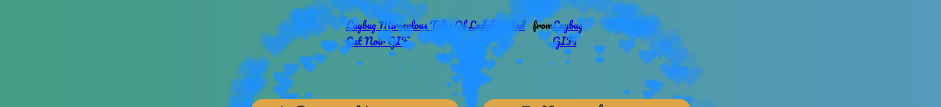
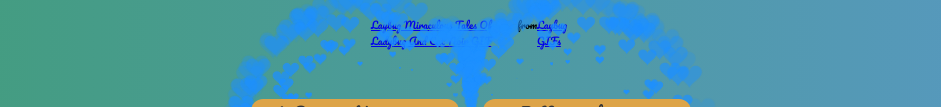
Before and after one commit to JimmyMP/Sorpresa, a plain HTML site: page index.html in a window 1280 px wide. Shown: the part 183-290 px from the top of the page, without its empty margins (169-1110 px from the left). Drawn offline with nearby package versions, Linux system fonts and the light colour scheme; a script that the page names is missing.

Commit message:
Update styles.css

```diff
--- a/assets/styles.css
+++ b/assets/styles.css
@@ -52,7 +52,8 @@ canvas {
 }
 .container .tenor-gif-embed {
   display: flex;
-  max-width: 250px;
+  max-width: 200px;
+  maring.top: 20px;
 }
 @keyframes changeColor {
   from {
```
